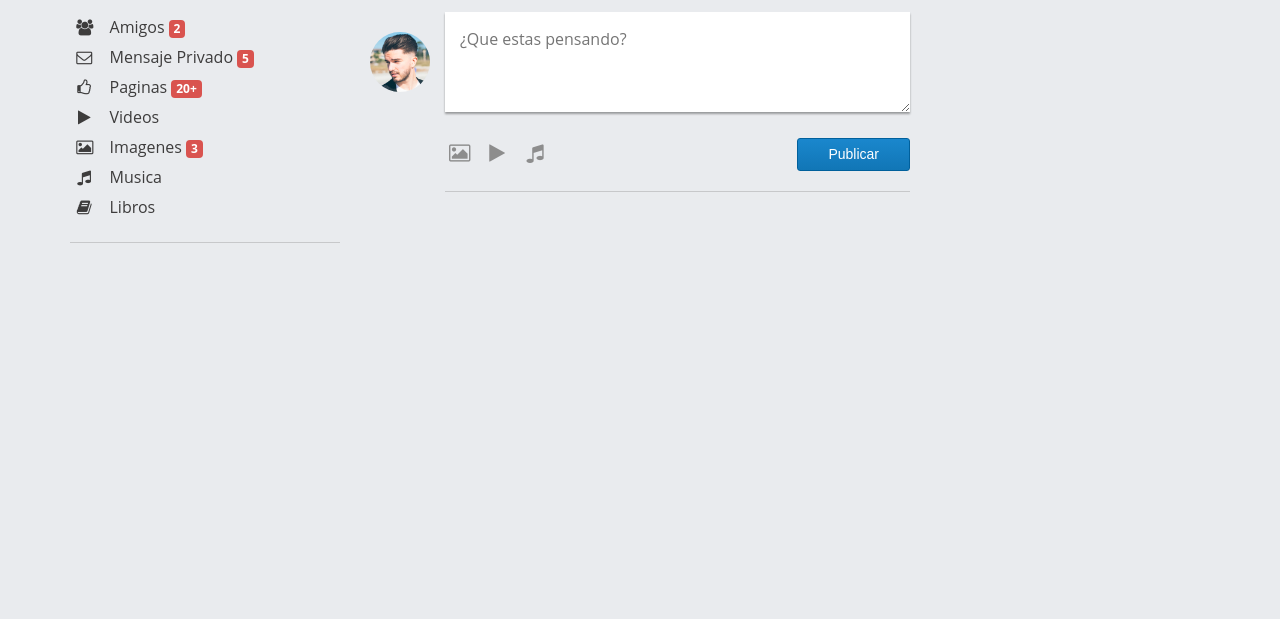
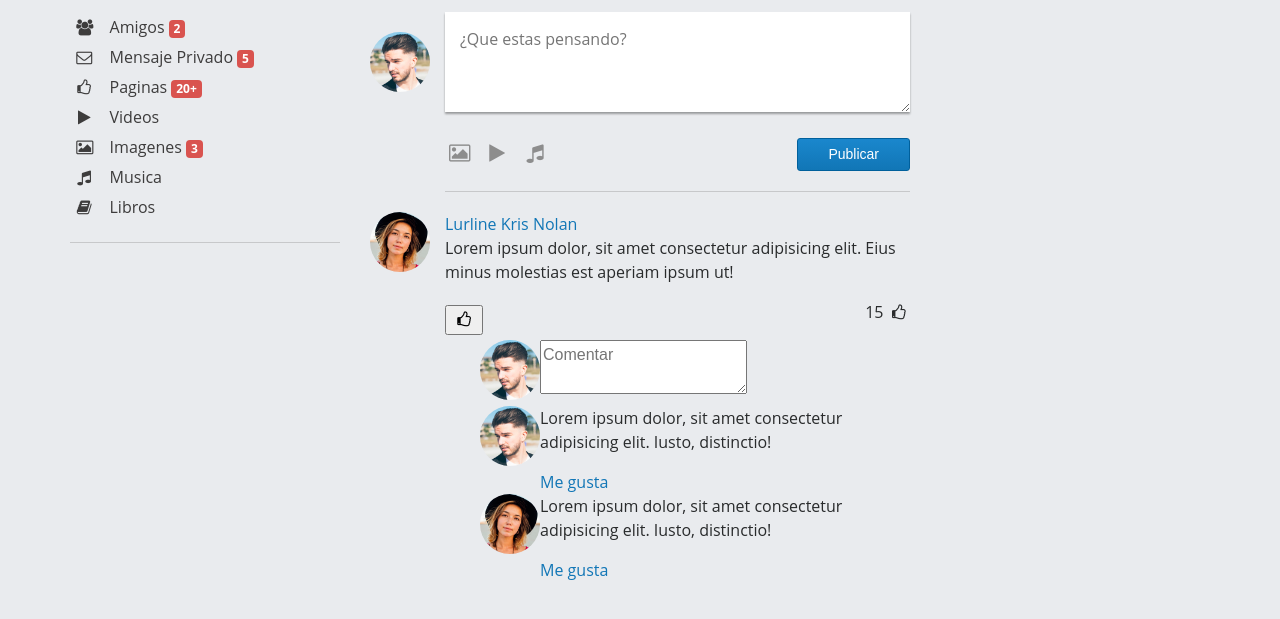
Before and after one commit to jeffamed/clone_face, a plain HTML site: page index.html in a window 1280 px wide. Shown: the part 57-676 px from the top of the page. Drawn offline with Linux system fonts and the light colour scheme.

Commit message:
Terminar una parte pero se puede hacer mejoras

```diff
--- a/css/estilo.scss
+++ b/css/estilo.scss
@@ -190,4 +190,39 @@ main{
             }
         }
     }
+
+    // Publicaciones
+    .publicacion{
+        margin-bottom: 40px;
+        .foto{
+            padding-left: 15px;
+            // margin-right: 15px;
+            a{
+                display:inline-block;
+                width: 60px;
+                height: 60px;
+                overflow: hidden;
+                border-radius: 100px;
+
+                img{
+                    width: 100%;
+                }
+            }
+        }
+    }
+
+    // .comentarios{
+    //     .comentario{
+    //         a{
+    //             display:inline-block;
+    //             width: 60px;
+    //             height: 60px;
+    //             overflow: hidden;
+    //             border-radius: 100px;
+    //             img{
+    //                 width: 100%;
+    //             }
+    //         }
+    //     }
+    // }
 }
--- a/index.html
+++ b/index.html
@@ -84,7 +84,59 @@
                             </div>
                         </div>
                     </div>
-
+                    <div class="publicacion">
+                        <!-- //Publicaciones  -->
+                        <div class="row">
+                            <div class="col-auto foto">
+                                <a href="#"><img src="img/persona5.jpg" alt=""></a>
+                            </div>
+                            <div class="col">
+                                <div class="post-publ">
+                                    <a href="#" class="nombre">Lurline Kris Nolan</a>
+                                    <p class="texto">Lorem ipsum dolor, sit amet consectetur adipisicing elit. Eius minus molestias est aperiam ipsum ut!</p>
+                                    <div class="caja-botones d-flex justify-content-between align-items-center">
+                                        <button><i class="icon-thumbs-up"></i></button>
+                                        <p>15 <i class="icon-thumbs-up"></i></p>
+                                    </div>
+                                </div>
+                            </div>
+                        </div>
+                        <!-- Para comentarios pero tambien se puede hacer adentro del post-publ-->
+                        <div class="row">
+                            <div class="col-10 offset-2">
+                                <div class="comentarios">
+                                    <div class="row no-gutters comentario">
+                                        <div class="col-auto foto">
+                                            <a href="#"><img src="img/persona2.jpg" alt=""></a>
+                                        </div>
+                                        <div class="col">
+                                            <form action="">
+                                                <textarea name="" id="" placeholder="Comentar"></textarea>
+                                            </form>
+                                        </div>
+                                    </div>
+                                    <div class="row no-gutters comentario">
+                                            <div class="col-auto foto">
+                                                <a href="#"><img src="img/persona2.jpg" alt=""></a>
+                                            </div>
+                                            <div class="col">
+                                                <p class="respuesta">Lorem ipsum dolor, sit amet consectetur adipisicing elit. Iusto, distinctio!</p>
+                                                <a href="#" class="me-gusta">Me gusta</a>
+                                            </div>
+                                    </div>
+                                    <div class="row no-gutters comentario">
+                                            <div class="col-auto foto">
+                                                <a href="#"><img src="img/persona5.jpg" alt=""></a>
+                                            </div>
+                                            <div class="col">
+                                                <p class="respuesta">Lorem ipsum dolor, sit amet consectetur adipisicing elit. Iusto, distinctio!</p>
+                                                <a href="#" class="me-gusta">Me gusta</a>
+                                            </div>
+                                    </div>
+                                </div>
+                            </div>
+                        </div>
+                    </div>
                 </div>
                 <div class="col-3 barra-lateral-derecha hidden-md-down">
 
```
Also changed, not shown: css/estilo.css, 1 other file.
